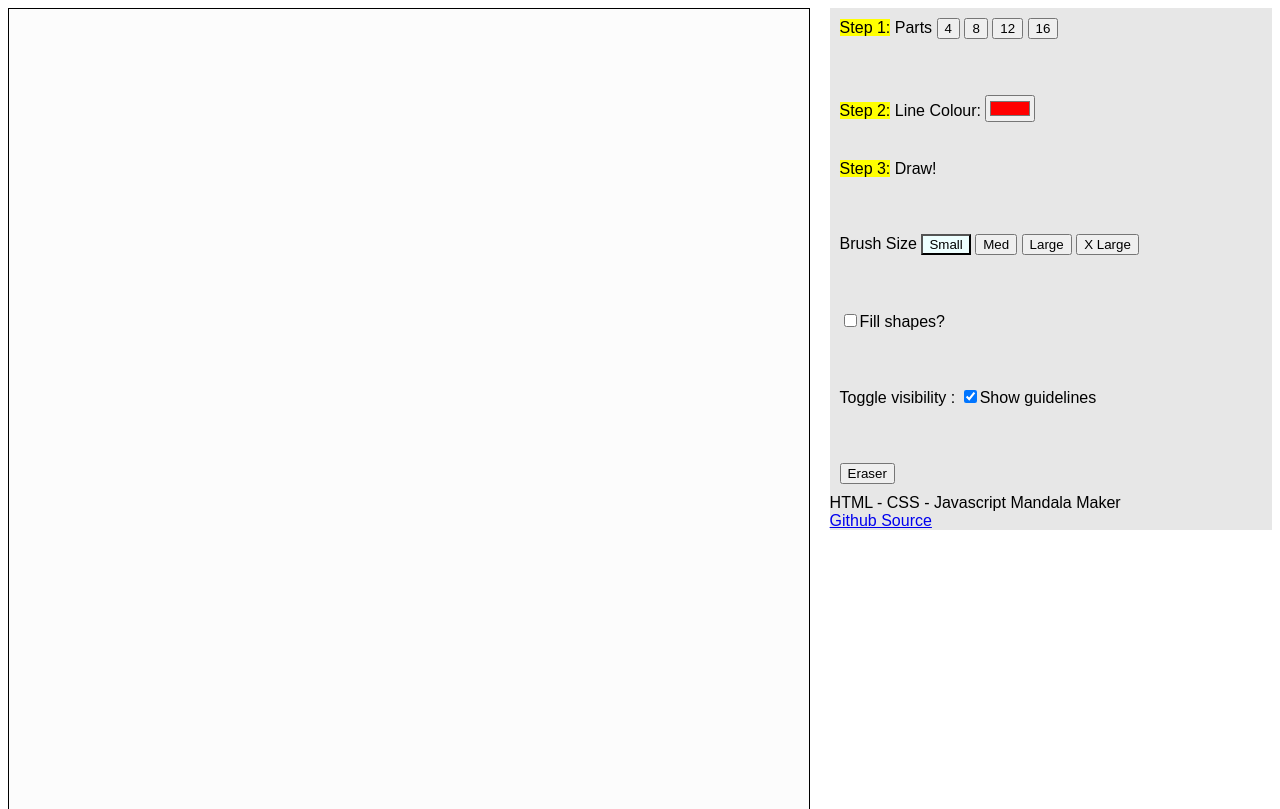
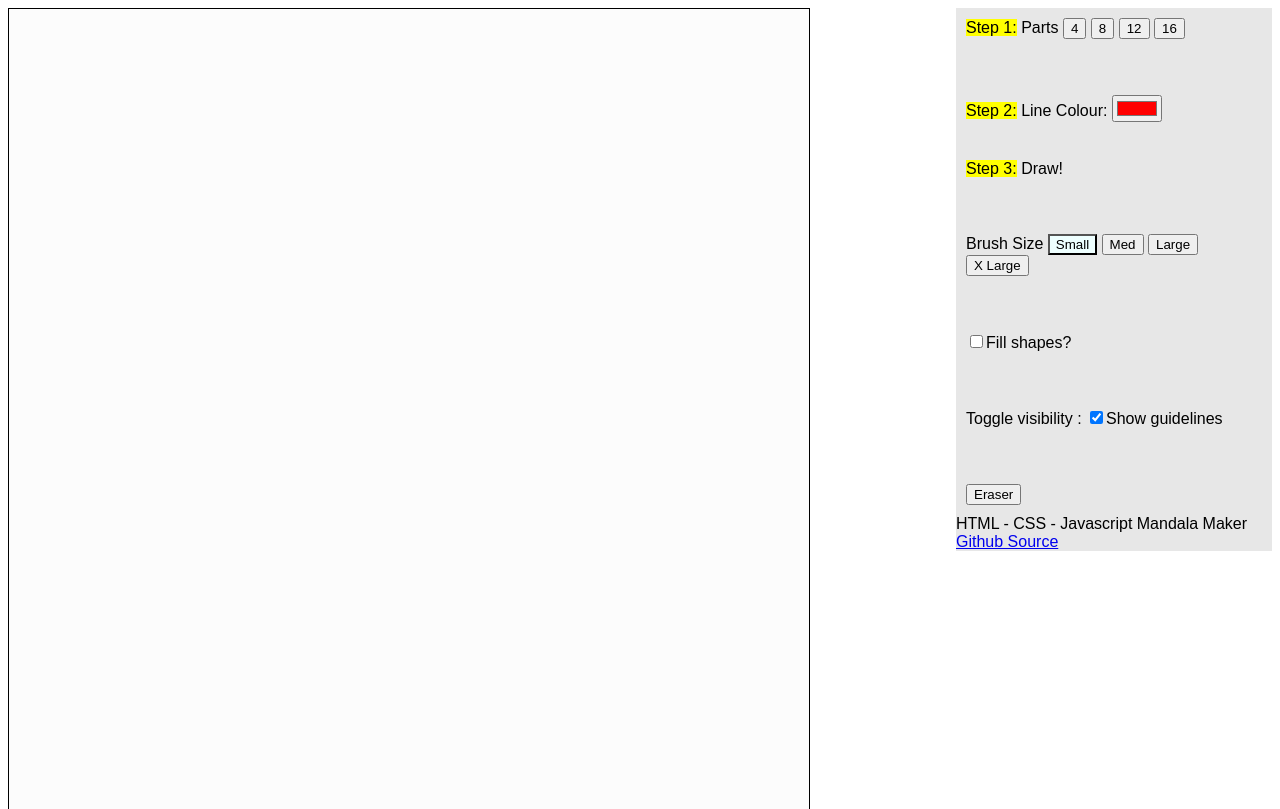
Before and after one commit to rupsaijna/Mandala-Maker, a plain HTML site: page index.html in a window 1280 px wide. Drawn offline with Linux system fonts and the light colour scheme.

Commit message:
Update index.html

```diff
--- a/index.html
+++ b/index.html
@@ -12,7 +12,7 @@
   <canvas id="bg" style="position: absolute; z-index: 0;"></canvas>
 </div>
 
-<div id ="all_setting" style="position:relative;width:35%;float:right;background-color : rgba(20,20,20,0.1);">
+<div id ="all_setting" style="position:relative;width:25%;float:right;background-color : rgba(20,20,20,0.1);">
 <div class="settings" id="divi">
 <mark>Step 1:</mark> Parts
   <button id="b8" onclick="divcan('4');" >4</button>
```
